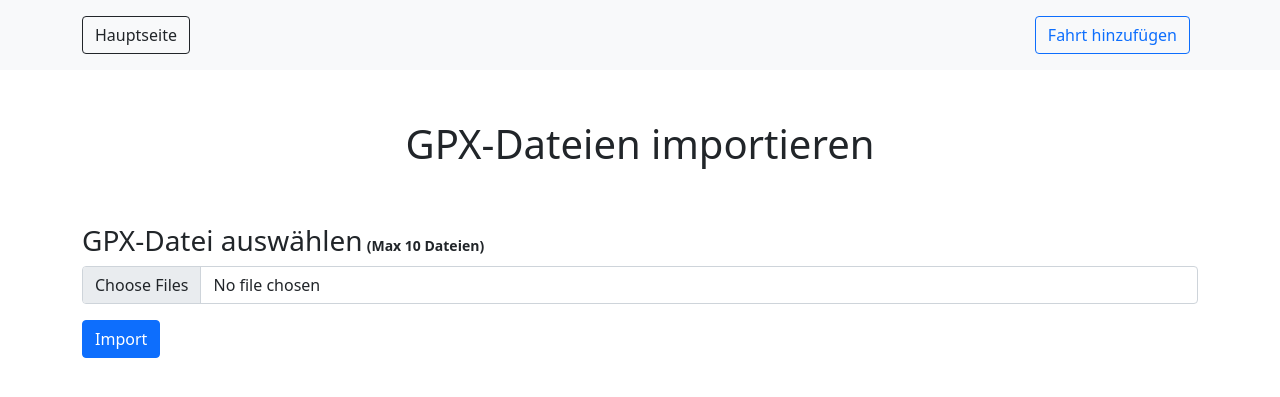
After one commit to daloya3194/gpxFlaskProjekt, a Flask app: page /tracks-import in a window 1280 px wide. The commit adds this page. Shown: the top 397 px of the page. Run offline with Flask 2, Linux system fonts and the light colour scheme.

```diff
--- a/app.py
+++ b/app.py
@@ -1,7 +1,9 @@
 import os
 import pathlib
 
-from flask import Flask, render_template, request, redirect, flash
+import folium
+import pandas as pd
+from flask import Flask, render_template, request, redirect, flash, url_for
 from flask_sqlalchemy import SQLAlchemy, Model
 import gpxpy
 import gpxpy.gpx
@@ -14,9 +16,10 @@ app.config['SECRET_KEY'] = 'somme password that only you know'
 
 # MySQL
 # app.config['SQLALCHEMY_DATABASE_URI'] = 'mysql+pymysql://benutzername:passwort@hostname/datenbank_name'
+app.config['SQLALCHEMY_DATABASE_URI'] = 'mysql+pymysql://root:@localhost/flask_db'
 
 # SQLite
-app.config['SQLALCHEMY_DATABASE_URI'] = 'sqlite:///' + os.path.join(project_folder_path, 'database.db')
+# app.config['SQLALCHEMY_DATABASE_URI'] = 'sqlite:///' + os.path.join(project_folder_path, 'database.db')
 
 app.config['SQLALCHEMY_TRACK_MODIFICATIONS'] = False
 db = SQLAlchemy(app)
@@ -24,8 +27,51 @@ db = SQLAlchemy(app)
 app.config['UPLOAD_FOLDER'] = project_folder_path + os.path.sep + 'uploads'
 
 
+def process_gpx_to_df(file_name):
+    gpx = gpxpy.parse(open(file_name, 'r'))
+
+    # (1)make DataFrame
+    track = gpx.tracks[0]
+    segment = track.segments[0]
+    # Load the data into a Pandas dataframe (by way of a list)
+    data = []
+    segment_length = segment.length_3d()
+    for point_idx, point in enumerate(segment.points):
+        data.append([point.longitude, point.latitude, point.elevation,
+                     point.time, segment.get_speed(point_idx)])
+    columns = ["Longitude", "Latitude", "Altitude", "Time", "Speed"]
+    # columns = ['Longitude', Latitude, Altitude, Time, Speed]
+    gpx_df = pd.DataFrame(data, columns=columns)
+
+    # 2(make points tuple for line)
+    points = []
+    for track in gpx.tracks:
+        for segment in track.segments:
+            for point in segment.points:
+                points.append(tuple([point.latitude, point.longitude]))
+
+    return gpx_df, points
+
+
 @app.route('/', methods=['GET', 'POST'])
 def index():
+    if request.method == 'POST':
+        print("Method POST")
+    else:
+        # gpx_file = open("C:\Users\DALOYA\PycharmProjects\gpxFlaskProjekt\uploads\AA_WIT-AA000_001.gpx", 'r')
+
+        df = process_gpx_to_df(r"C:\Users\DALOYA\PycharmProjects\gpxFlaskProjekt\uploads\AA_WITAA333_001.gpx")
+        # print(df[1])
+        mymap = folium.Map(location=[df[0].Latitude.mean(), df[0].Longitude.mean()], zoom_start=17, tiles=None)
+        folium.TileLayer('openstreetmap', name='OpenStreet Map').add_to(mymap)
+        folium.PolyLine(df[1], color='red', weight=4.5, opacity=.5).add_to(mymap)
+
+        # return render_template('index.html', map="")
+        return render_template('index.html', map=mymap._repr_html_())
+
+
+@app.route('/tracks-import', methods=['GET', 'POST'])
+def tracks_import():
     if request.method == 'POST':
 
         input_files = request.files.getlist('files[]')
@@ -94,14 +140,16 @@ def index():
                             db.session.commit()
 
                 print('SUCCESS')
-                flash('Die Datei <' + fahrt_to_save.dateiname + '.gpx> wurde erfolgreich importiert | Fahrer: ' + fahrer_name + ' | Fahrzeug: ' + fahrzeug_polkz, 'success')
+                flash(
+                    'Die Datei <' + fahrt_to_save.dateiname + '.gpx> wurde erfolgreich importiert | Fahrer: ' + fahrer_name + ' | Fahrzeug: ' + fahrzeug_polkz,
+                    'success')
             else:
                 print('ERROR')
                 flash('Die Datei <' + fahrt.dateiname + '.gpx> wurde schon importiert', 'error')
 
-        return redirect('/')
+        return redirect(url_for("tracks_import"))
     else:
-        return render_template('index.html')
+        return render_template('tracks-import.html')
 
 
 if __name__ == '__main__':
--- a/templates/base.html
+++ b/templates/base.html
@@ -11,8 +11,18 @@
         <title>{% block title %}{% endblock %}</title>
     </head>
     <body>
+        <nav class="navbar navbar-light bg-light fixed-top py-3">
+          <div class="container">
+            <a href="{{url_for("index")}}" class="btn btn-outline-dark">Hauptseite</a>
+            <div>
+               <a href="{{url_for("tracks_import")}}" class="btn btn-outline-primary me-2">Fahrt hinzufügen</a>
+            </div>
+          </div>
+        </nav>
 
-        <div id="loading_page" class="d-flex justify-content-center align-items-center d-none" style="background-color: rgba(0, 0, 0, 0.5); position: fixed; overflow-y: auto; inset: 0; z-index: 50">
+        <br>
+
+        <div id="loading_page" class="d-flex justify-content-center align-items-center d-none" style="background-color: rgba(0, 0, 0, 0.5); position: fixed; overflow-y: auto; inset: 0; z-index: 100">
             <div class="d-flex justify-content-center">
                 <div class="spinner-border" role="status">
                     <span class="visually-hidden">Loading...</span>
@@ -21,6 +31,7 @@
         </div>
 
         {% with errors = get_flashed_messages(category_filter=["error"]) %}
+            <br>
             <br>
         {% if errors %}
             {%- for message in errors %}
--- /dev/null
+++ b/templates/tracks-import.html
@@ -0,0 +1,24 @@
+{% extends "base.html" %}
+{% block title %}GPX-Dateien Import{% endblock %}
+{% block content %}
+
+    <div class="container">
+
+        <br>
+        <br>
+
+        <h1 class="text-center">GPX-Dateien importieren</h1>
+
+        <br>
+        <br>
+
+        <form action="{{url_for("tracks_import")}}" method="post" enctype="multipart/form-data">
+            <label for="files" class="form-label h3">GPX-Datei auswählen</label>
+            <small class="fw-bold">(Max 10 Dateien)</small>
+            <input type="file" class="form-control" name="files[]" id="files" accept=".gpx" multiple required>
+            <button type="submit" class="btn btn-primary mt-3" onclick="set_loading()">Import</button>
+        </form>
+
+    </div>
+
+{% endblock %}
```
Also changed, not shown: templates/index.html (+8 -8 lines).
